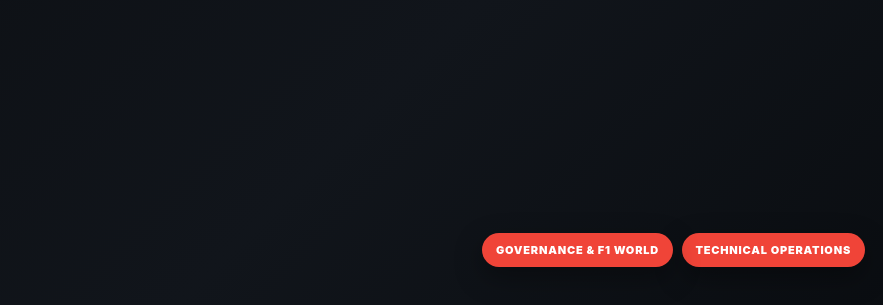
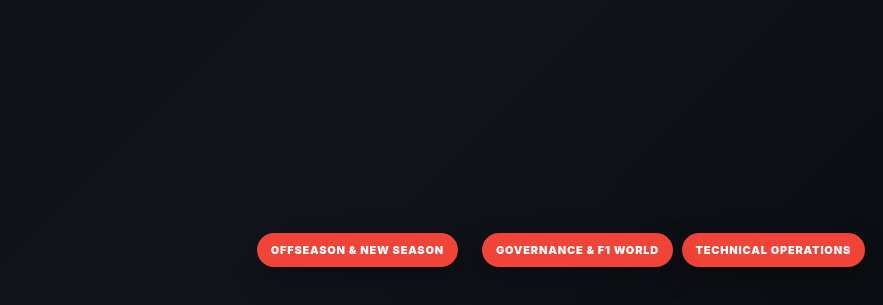
Before and after one commit to nakata5588/F1-Manager-Sim, a website: page playtest/management.html in a window 1280 px wide. Shown: the part 515-820 px from the top of the page, without its empty margins (397-1280 px from the left). Drawn offline with Linux system fonts and the light colour scheme; no server answers.

Commit message:
Link offseason from Management Hub

```diff
--- a/playtest/management.html
+++ b/playtest/management.html
@@ -11,6 +11,7 @@
   <div id="management-app" class="management-boot">Loading Management Hub…</div>
   <a class="management-shortcut" href="/technical.html">TECHNICAL OPERATIONS</a>
   <a class="management-shortcut" style="right: 210px" href="/governance.html">GOVERNANCE & F1 WORLD</a>
+  <a class="management-shortcut" style="right: 425px" href="/offseason.html">OFFSEASON & NEW SEASON</a>
   <script type="module" src="/management.js"></script>
 </body>
 </html>
```
